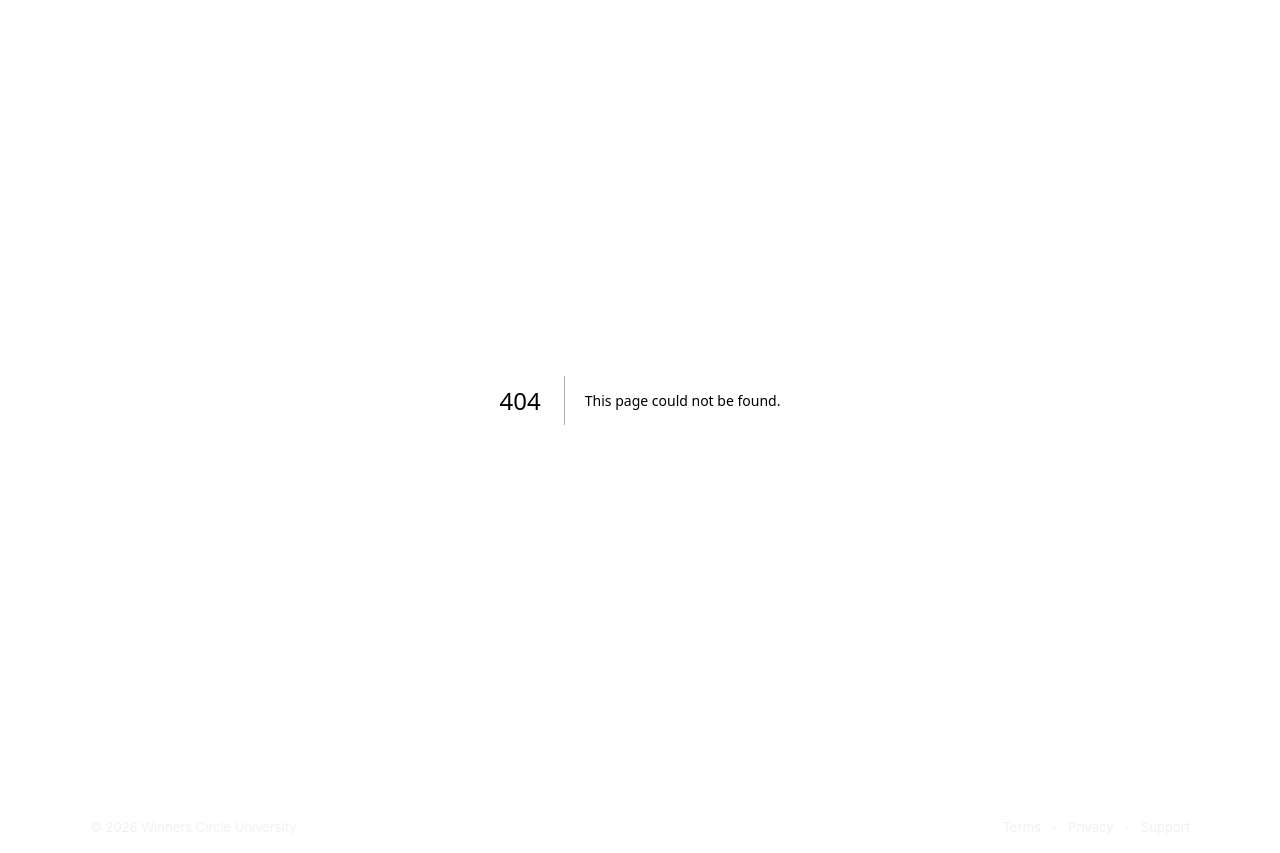
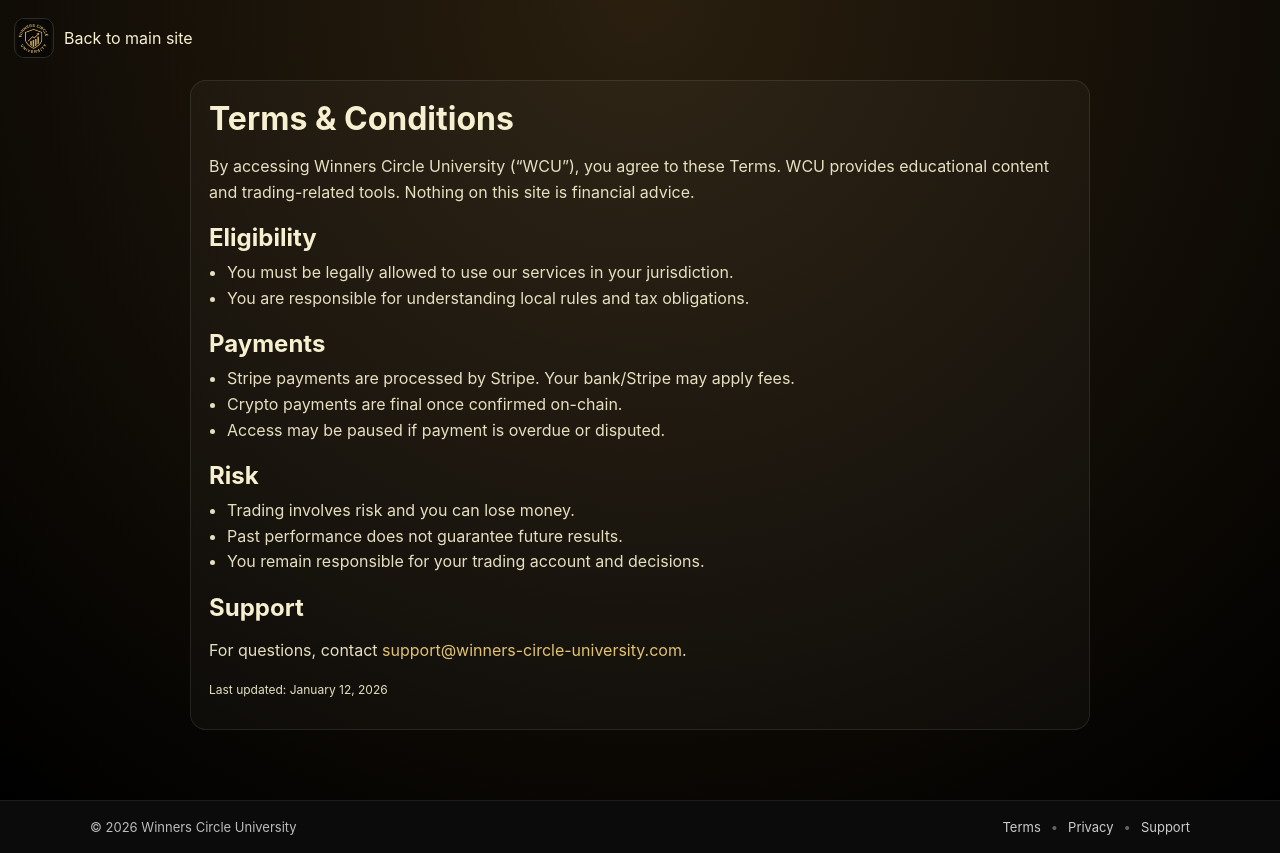
Before and after one commit to bammamileleabdul/winners-circle-university, a Next.js app: page /terms in a window 1280 px wide. Before the commit this address had no page. Built offline with nearby package versions, Linux system fonts and the light colour scheme.

Commit message:
Create TermsPage component with terms and conditions
This page outlines the terms and conditions for using Winners Circle University, including eligibility, payment details, risks, and support information.

```diff
--- /dev/null
+++ b/app/terms/page.js
@@ -0,0 +1,48 @@
+export default function TermsPage() {
+  return (
+    <div className="legalWrap">
+      <header className="legalHeader">
+        <a href="/" className="legalBack">
+          <img src="/emblem.jpg" alt="Winners Circle University" className="legalLogo" />
+          <span>Back to main site</span>
+        </a>
+      </header>
+
+      <main className="legalMain">
+        <h1>Terms &amp; Conditions</h1>
+        <p>
+          By accessing Winners Circle University (“WCU”), you agree to these Terms.
+          WCU provides educational content and trading-related tools. Nothing on this
+          site is financial advice.
+        </p>
+
+        <h2>Eligibility</h2>
+        <ul>
+          <li>You must be legally allowed to use our services in your jurisdiction.</li>
+          <li>You are responsible for understanding local rules and tax obligations.</li>
+        </ul>
+
+        <h2>Payments</h2>
+        <ul>
+          <li>Stripe payments are processed by Stripe. Your bank/Stripe may apply fees.</li>
+          <li>Crypto payments are final once confirmed on-chain.</li>
+          <li>Access may be paused if payment is overdue or disputed.</li>
+        </ul>
+
+        <h2>Risk</h2>
+        <ul>
+          <li>Trading involves risk and you can lose money.</li>
+          <li>Past performance does not guarantee future results.</li>
+          <li>You remain responsible for your trading account and decisions.</li>
+        </ul>
+
+        <h2>Support</h2>
+        <p>
+          For questions, contact <a href="mailto:support@winners-circle-university.com">support@winners-circle-university.com</a>.
+        </p>
+
+        <p className="legalNote">Last updated: January 12, 2026</p>
+      </main>
+    </div>
+  );
+}
```
